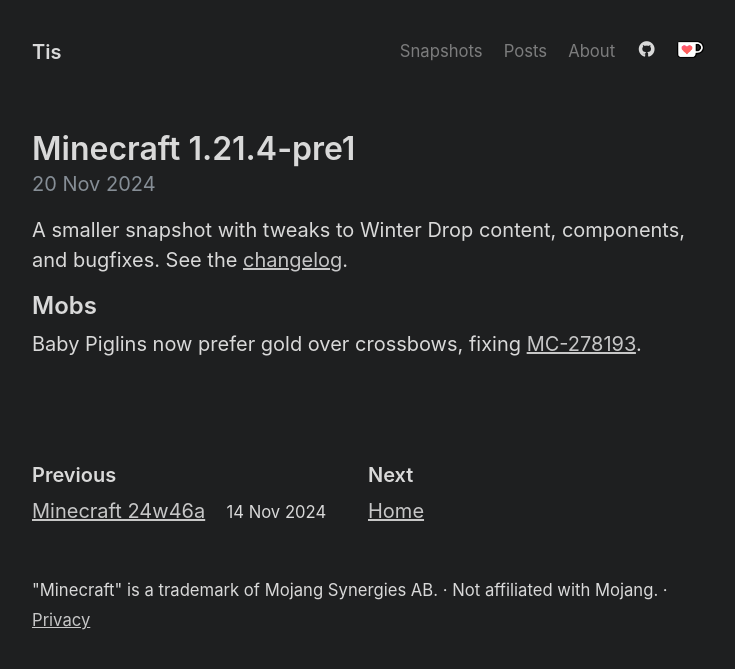
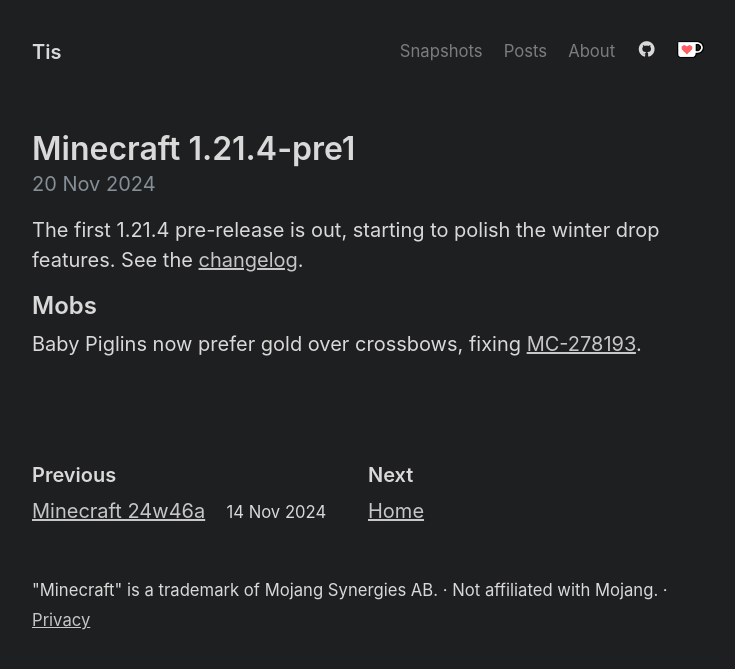
Before and after one commit to Tisawesomeness/tisawesomeness.github.io, a Jekyll site: the page built from snapshots/_posts/2024-11-20-1-21-4-pre1.md, in a window 1280 px wide. Shown: the top 669 px of the page, without its empty margins (272-1007 px from the left). Built offline with Jekyll 4.4.1, drawn with Linux system fonts in a browser that asks for light colours; comment, search, counter and statistics services are not loaded.

Commit message:
Update 1.21.4-pre1 tagline

```diff
--- a/snapshots/_posts/2024-11-20-1-21-4-pre1.md
+++ b/snapshots/_posts/2024-11-20-1-21-4-pre1.md
@@ -4,7 +4,7 @@
 date: 2024-11-20 16:50:06 -0400
 ---
 
-A smaller snapshot with tweaks to Winter Drop content, components, and bugfixes. See the [changelog](https://www.minecraft.net/en-us/article/minecraft-1-21-4-pre-release-1).
+The first 1.21.4 pre-release is out, starting to polish the winter drop features. See the [changelog](https://www.minecraft.net/en-us/article/minecraft-1-21-4-pre-release-1).
 
 ## Mobs
 
```
